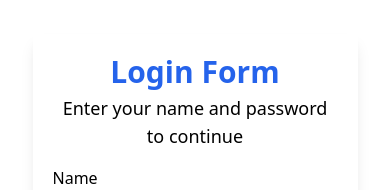
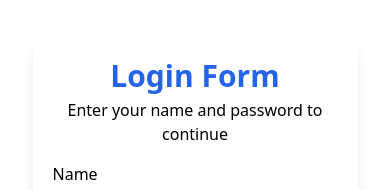
Before and after one commit to xinodeprinz/login-tailwind, a website: page index.html in a window 390 px wide. Shown: the part 225-415 px from the top of the page. Drawn offline with Linux system fonts and the light colour scheme.

Commit message:
Made form responsive

```diff
--- a/index.html
+++ b/index.html
@@ -13,7 +13,7 @@
       <h1 class="text-center text-3xl font-semibold mb-1 text-blue-600">
         login form
       </h1>
-      <p class="normal-case text-center text-lg mb-4">
+      <p class="normal-case text-center text-base sm:text-lg mb-4">
         Enter your name and password to continue
       </p>
       <form>
```
